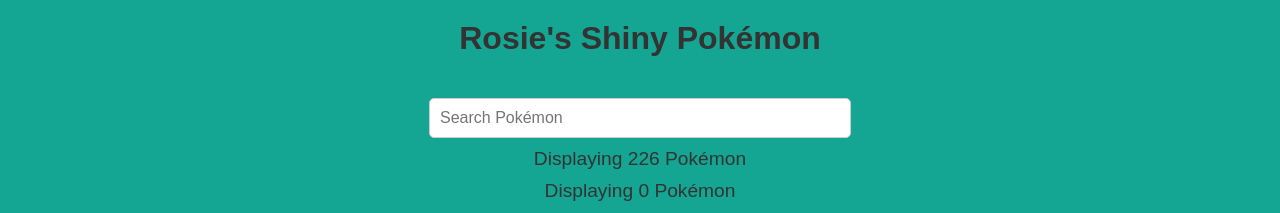
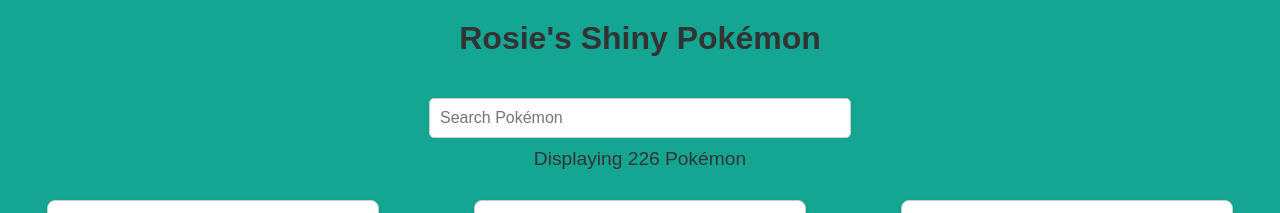
Before and after one commit to Rosesandthorns/Rosies-Shinies, a plain HTML site: page index.html in a window 1280 px wide. Shown: the top 213 px of the page. Drawn offline with Linux system fonts and the light colour scheme.

Commit message:
Update index.html

```diff
--- a/index.html
+++ b/index.html
@@ -8,13 +8,12 @@
 </head>
 <body>
     <header>
-    <h1 style="text-align: center; margin-top: 20px;">Rosie's Shiny Pokémon</h1>
-    <input type="text" id="search" placeholder="Search Pokémon">
-    <div id="pokemon-count">Displaying 0 Pokémon</div> <!-- New div for Pokémon count -->
+        <h1 style="text-align: center; margin-top: 20px;">Rosie's Shiny Pokémon</h1>
+        <input type="text" id="search" placeholder="Search Pokémon">
+        <div id="pokemon-count">Displaying 0 Pokémon</div> <!-- New div for Pokémon count -->
     </header>
 
     <main>
-        <div id="pokemon-count">Displaying 0 Pokémon</div>
         <div id="pokemon-container"></div>
     </main>
 
```
